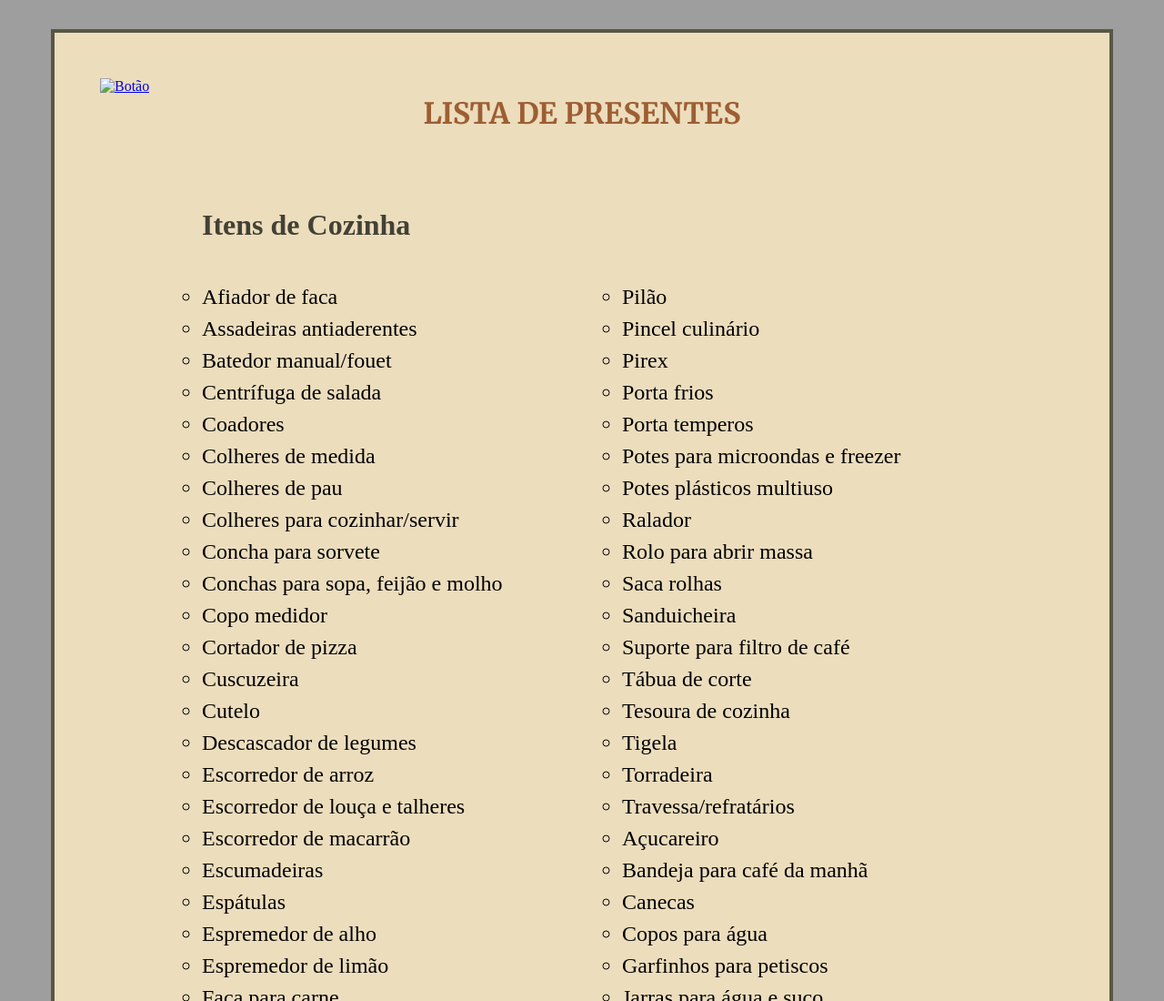
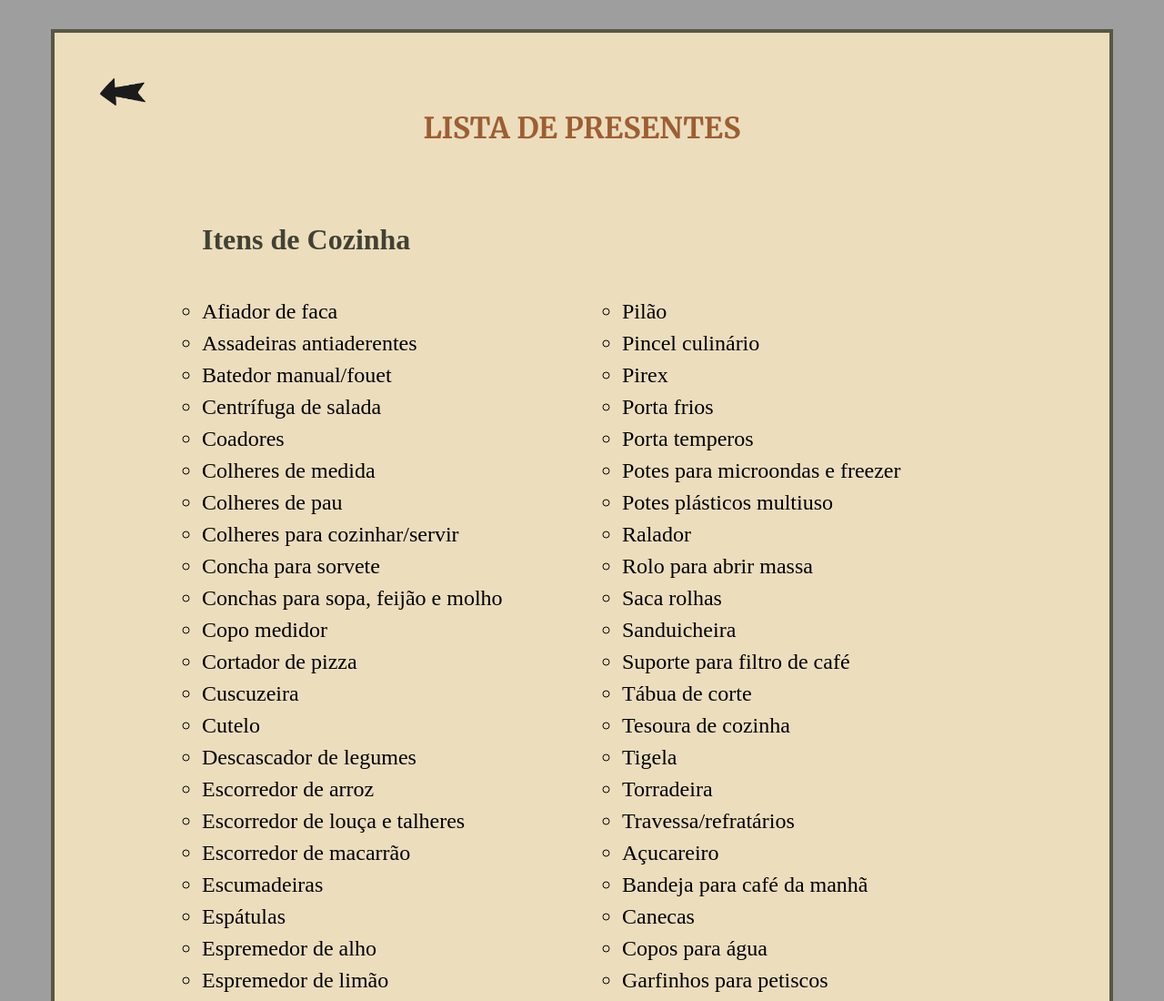
Before and after one commit to PKamilly/Convite-de-Casamento, a plain HTML site: page listaPage/index.html in a window 1280 px wide. Shown: the top 1100 px of the page at 91% size. Drawn offline with Linux system fonts and the light colour scheme; the site is published under a folder, as on GitHub Pages, so addresses that start at the root find nothing; a web font is replaced by a local one.

Commit message:
modificação do código

```diff
--- a/listaPage/index.html
+++ b/listaPage/index.html
@@ -12,7 +12,7 @@
   <div id="listaPresente">
     <div id="colunaInvisivel"></div>
     <a href="/Convite-de-Casamento/index.html">
-      <img id="botao" src="/img/flecha.png" alt="Botão" style="width: 50px;">
+      <img id="botao" src="../img/flecha.png" alt="Botão" style="width: 50px;">
     </a>
     <h1><strong>LISTA DE PRESENTES</strong></h1>
   <div id="separacaoListaPresente"></div>
```
